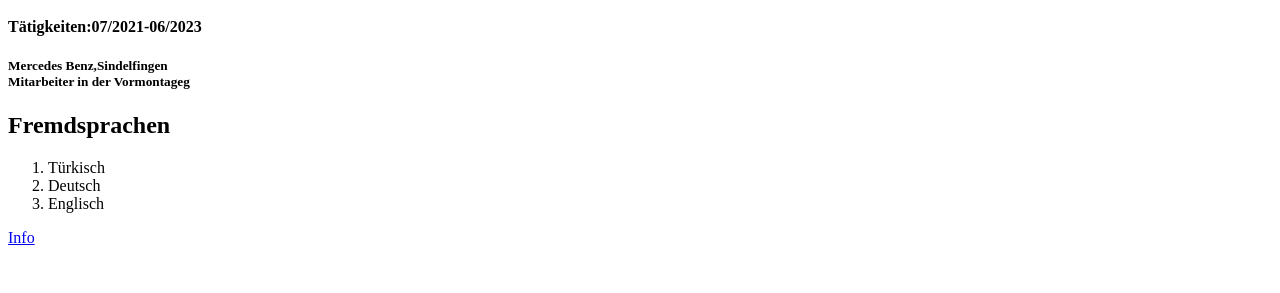
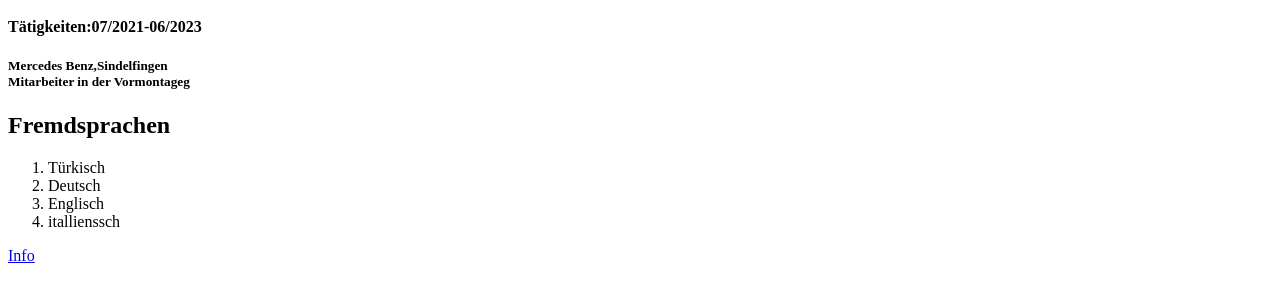
Before and after one commit to SeyfullahDuelger/Capstone-Project-HTML-Lebenslauf, a plain HTML site: page index.html in a window 1280 px wide. Shown: the part 507-800 px from the top of the page. Drawn offline with Linux system fonts and the light colour scheme.

Commit message:
Initlebeslauf_b

```diff
--- a/index.html
+++ b/index.html
@@ -28,6 +28,7 @@
             <li>Türkisch </li>
             <li>Deutsch </li>
             <li>Englisch</li>
+            <li>itallienssch</li>
         </ol>
         <a href="Pictures/infoa.html">Info</a>
 
```
